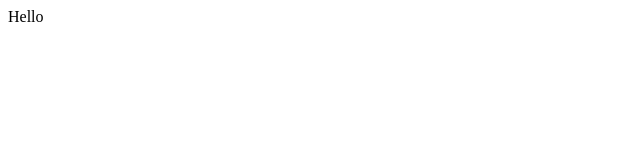
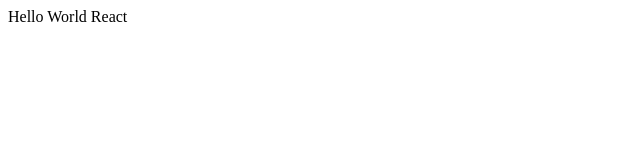
Before and after one commit to S2U2MLancer/show-me-blog, a React app in the folder web/: page / in a window 1280 px wide. Shown: the top 160 px of the page, without its empty margins (0-640 px from the left). Built offline with nearby package versions, Linux system fonts and the light colour scheme; the HTML template or start-up script is replaced by a standard one.

Commit message:
update for better constructure with redux

```diff
--- a/web/src/actions/getIndexInfo.jsx
+++ b/web/src/actions/getIndexInfo.jsx
@@ -2,7 +2,6 @@
 export const GET_INDEX_INFO = 'GET_INDEX_INFO';
 // action creator
 export function getIndexInfo(id) {
-  console.log('dispatch getIndexInfo');
   return {
     type: GET_INDEX_INFO,
     id,
--- a/web/src/app.jsx
+++ b/web/src/app.jsx
@@ -5,14 +5,7 @@
 import rootReducer from './reducers/rootReducer';
 import Body from './components/body';
 
-const state = {
-  getIndexInfoReducers: {
-    indexInfo: {
-      content: 'Hello',
-    },
-  },
-};
-const store = createStore(rootReducer, state);
+const store = createStore(rootReducer);
 
 const App = () => (
   <div className="container">
--- a/web/src/components/body.jsx
+++ b/web/src/components/body.jsx
@@ -10,22 +10,20 @@
   }
 
   render() {
-    console.log(this.props);
     // eslint-disable-next-line react/prop-types
-    const { indexInfo } = this.props;
+    const { body } = this.props;
     return (
-      <div>{indexInfo.content}</div>
+      <div>{body.content}</div>
     );
   }
 }
 
 const mapStateToProps = state => ({
-  indexInfo: state.getIndexInfoReducers.indexInfo,
+  body: state.index,
 });
 
 const mapDispatchToProps = dispatch => ({
   getIndexInfoEvent: (id) => {
-    console.log('getIndexInfoEvent');
     dispatch(getIndexInfo(id));
   },
 });
--- a/web/src/reducers/getIndexInfo.jsx
+++ /dev/null
@@ -1,29 +0,0 @@
-import { combineReducers } from 'redux';
-import GET_INDEX_INFO from '../actions/getIndexInfo';
-
-const initState = {
-  content: 'Hello 2',
-};
-
-function indexInfo(state = initState, action) {
-  console.log(state);
-  console.log(action);
-  switch (action.type) {
-    case GET_INDEX_INFO: {
-      const newState = Object.assign({}, state, {
-        content: 'Hello World React',
-      });
-      console.log('newState');
-      console.log(newState);
-      return newState;
-    }
-    default:
-      return state;
-  }
-}
-
-const getIndexInfoReducers = combineReducers({
-  indexInfo,
-});
-
-export default getIndexInfoReducers;
--- /dev/null
+++ b/web/src/reducers/index.jsx
@@ -0,0 +1,19 @@
+import { GET_INDEX_INFO } from '../actions/getIndexInfo';
+
+const initState = {
+  content: 'Hello',
+};
+
+function index(state = initState, action) {
+  switch (action.type) {
+    case GET_INDEX_INFO: {
+      return Object.assign({}, state, {
+        content: 'Hello World React',
+      });
+    }
+    default:
+      return state;
+  }
+}
+
+export default index;
--- a/web/src/reducers/rootReducer.jsx
+++ b/web/src/reducers/rootReducer.jsx
@@ -1,8 +1,8 @@
 import { combineReducers } from 'redux';
-import getIndexInfoReducers from './getIndexInfo';
+import index from '.';
 
 const rootReducer = combineReducers({
-  getIndexInfoReducers,
+  index,
 });
 
 export default rootReducer;
```
